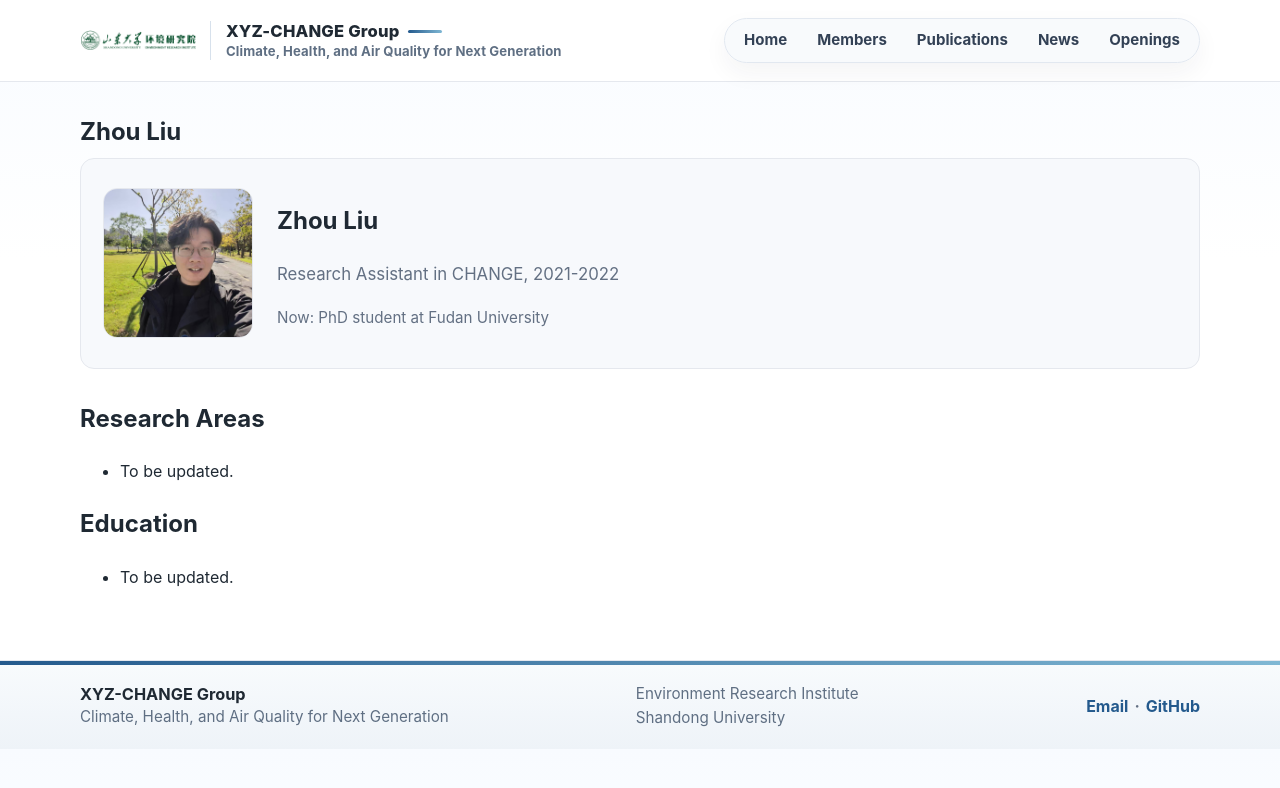
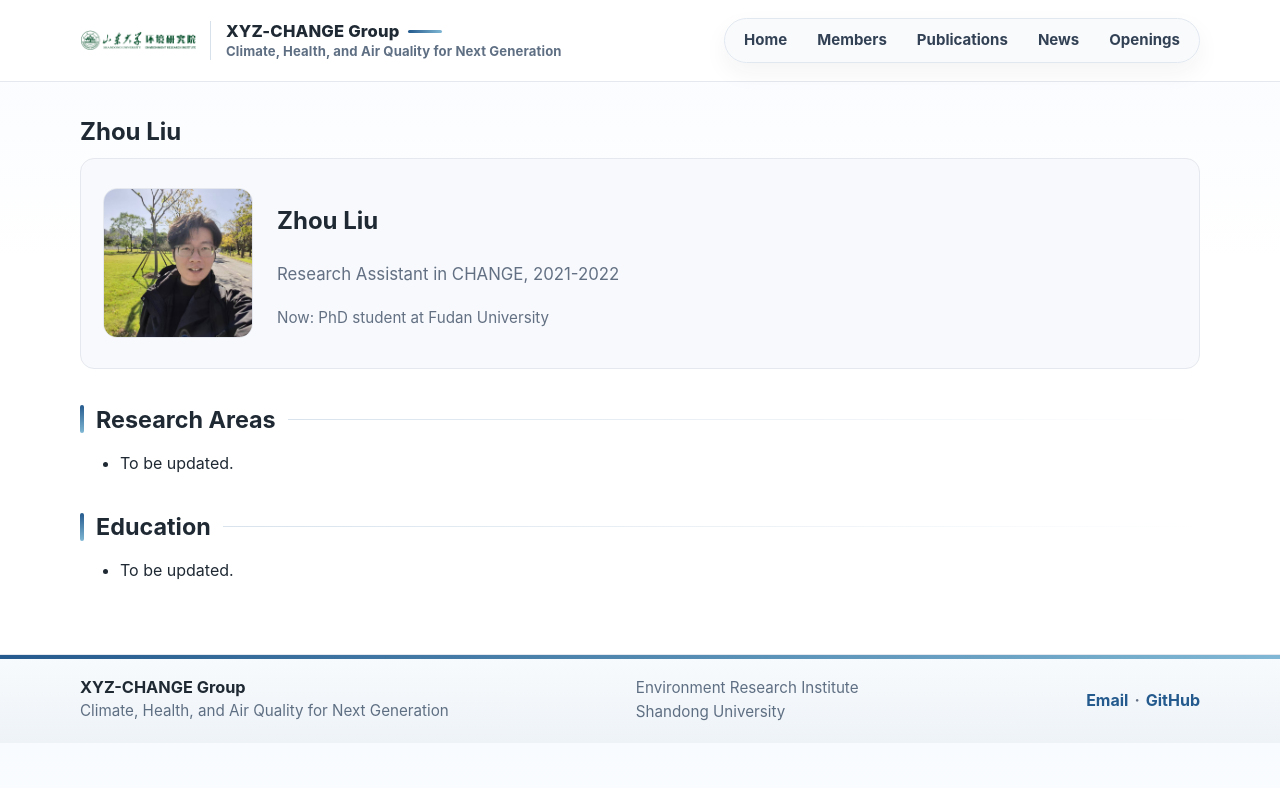
Before and after one commit to MuJSh/xyz_CHANGE, a Jekyll site: the page built from _pages/zhou-liu.md, in a window 1280 px wide. Shown: the top 788 px of the page. Built offline with Jekyll 4.4.1, drawn with Linux system fonts in a browser that asks for light colours.

Commit message:
Style profile section headings

```diff
--- a/assets/css/research-areas.css
+++ b/assets/css/research-areas.css
@@ -427,6 +427,37 @@
   line-height: 1.5;
 }
 
+.profile-hero ~ h2 {
+  position: relative;
+  display: flex;
+  align-items: center;
+  gap: 12px;
+  margin: 36px 0 16px;
+  padding-left: 16px;
+  color: #1f2933;
+  font-size: 1.46rem;
+  line-height: 1.25;
+}
+
+.profile-hero ~ h2::before {
+  content: "";
+  position: absolute;
+  left: 0;
+  top: 50%;
+  width: 4px;
+  height: 28px;
+  border-radius: 999px;
+  background: linear-gradient(180deg, #245a8d 0%, #7fb7d4 100%);
+  transform: translateY(-50%);
+}
+
+.profile-hero ~ h2::after {
+  content: "";
+  flex: 1 1 auto;
+  height: 1px;
+  background: linear-gradient(90deg, #d8e3ed 0%, rgba(216, 227, 237, 0) 100%);
+}
+
 @media (max-width: 900px) {
   .members-card-grid,
   .alumni-card-grid {
@@ -474,6 +505,10 @@
   .alumni-card-grid {
     grid-template-columns: 1fr;
   }
+
+  .profile-hero ~ h2::after {
+    display: none;
+  }
 }
 
-/* members page redesign */
+/* profile headings style */
```
